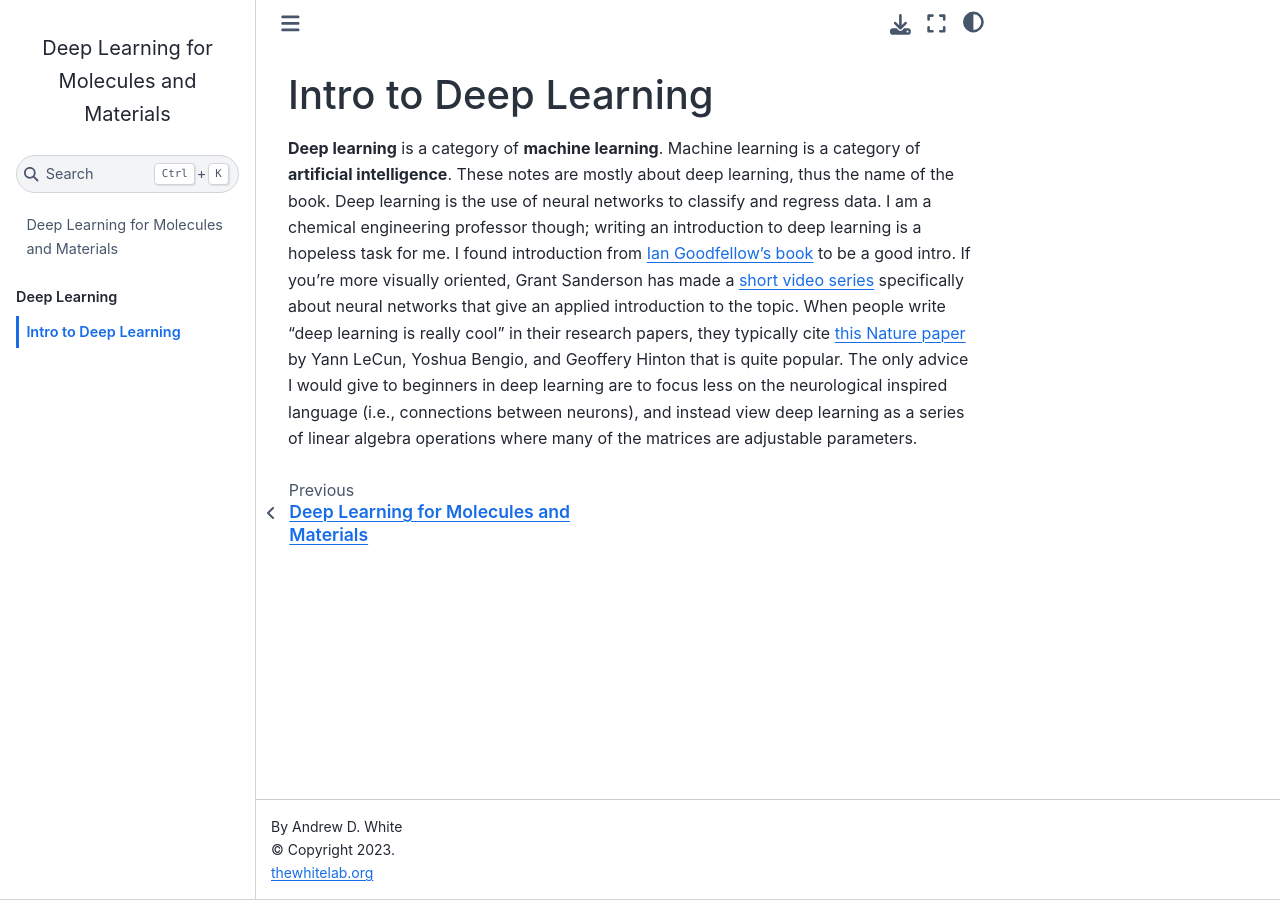
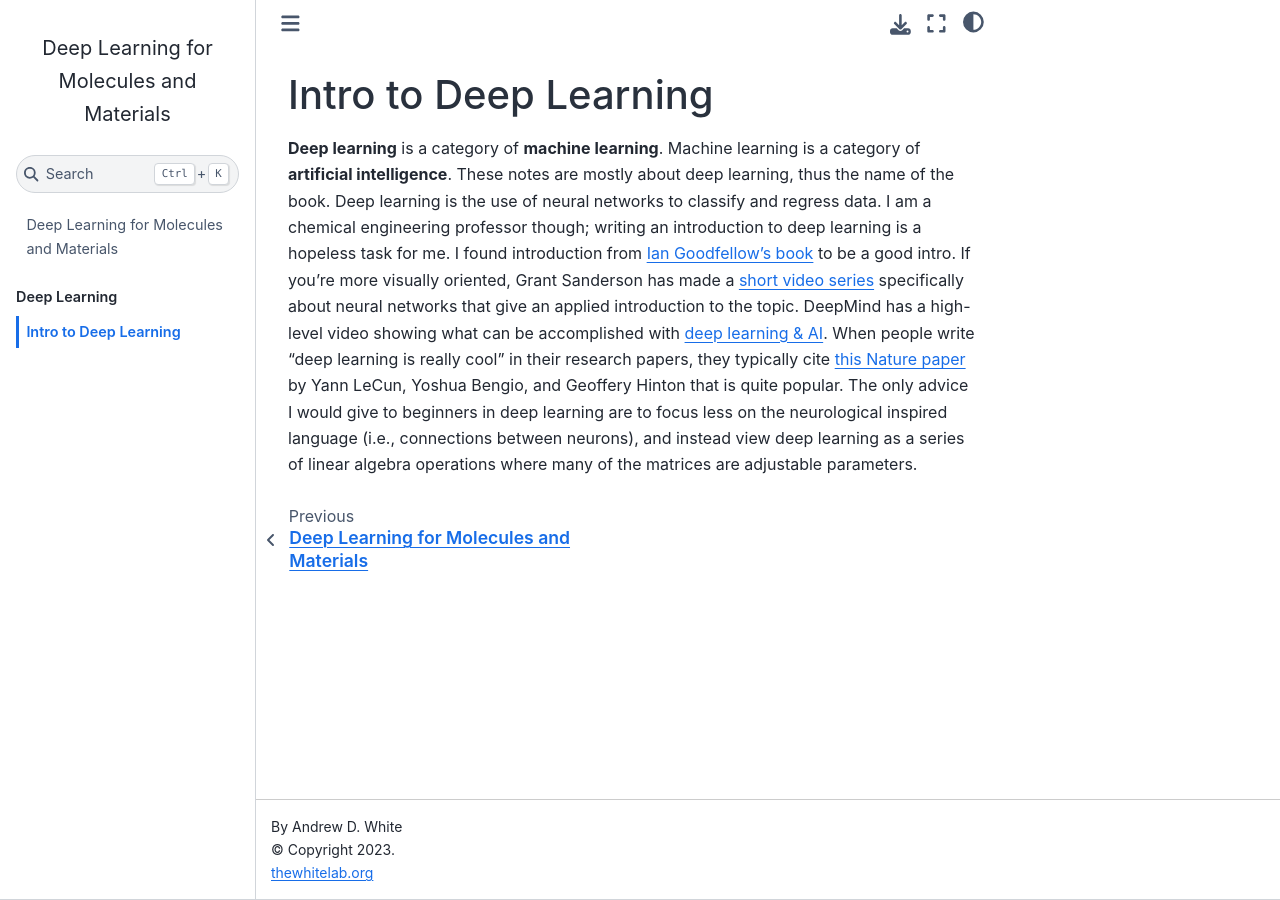
Before and after one commit to whitead/dmol-book, a Jupyter Book: the page built from dl/intro.md, in a window 1280 px wide. Built offline with Jupyter Book 1.0.4 settings and Sphinx 7.4.7 and the Sphinx Book theme 1.1.4, drawn with Linux system fonts in a browser that asks for light colours; pages that are not in the unit, such as notebooks, are missing from menus.

```diff
--- a/dl/intro.md
+++ b/dl/intro.md
@@ -1,4 +1,4 @@
 Intro to Deep Learning
 =======================
 
-**Deep learning** is a category of **machine learning**. Machine learning is a category of **artificial intelligence**. These notes are mostly about deep learning, thus the name of the book. Deep learning is the use of neural networks to classify and regress data. I am a chemical engineering professor though; writing an introduction to deep learning is a hopeless task for me. I found introduction from [Ian Goodfellow's book](https://www.deeplearningbook.org/contents/intro.html) to be a good intro. If you're more visually oriented, Grant Sanderson has made a [short video series](https://www.youtube.com/watch?v=aircAruvnKk) specifically about neural networks that give an applied introduction to the topic. When people write "deep learning is really cool" in their research papers, they typically cite [this Nature paper](https://www.nature.com/articles/nature14539) by Yann LeCun, Yoshua Bengio, and Geoffery Hinton that is quite popular. The only advice I would give to beginners in deep learning are to focus less on the neurological inspired language (i.e., connections between neurons), and instead view deep learning as a series of linear algebra operations where many of the matrices are adjustable parameters.
+**Deep learning** is a category of **machine learning**. Machine learning is a category of **artificial intelligence**. These notes are mostly about deep learning, thus the name of the book. Deep learning is the use of neural networks to classify and regress data. I am a chemical engineering professor though; writing an introduction to deep learning is a hopeless task for me. I found introduction from [Ian Goodfellow's book](https://www.deeplearningbook.org/contents/intro.html) to be a good intro. If you're more visually oriented, Grant Sanderson has made a [short video series](https://www.youtube.com/watch?v=aircAruvnKk) specifically about neural networks that give an applied introduction to the topic. DeepMind has a high-level video showing what can be accomplished with [deep learning & AI](https://www.youtube.com/watch?v=7R52wiUgxZI). When people write "deep learning is really cool" in their research papers, they typically cite [this Nature paper](https://www.nature.com/articles/nature14539) by Yann LeCun, Yoshua Bengio, and Geoffery Hinton that is quite popular. The only advice I would give to beginners in deep learning are to focus less on the neurological inspired language (i.e., connections between neurons), and instead view deep learning as a series of linear algebra operations where many of the matrices are adjustable parameters.
```
Also changed, not shown: 3 other files.
